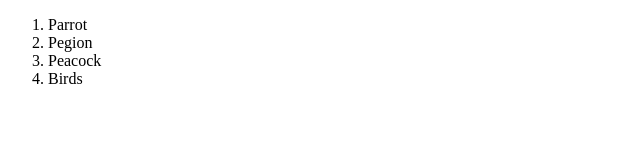
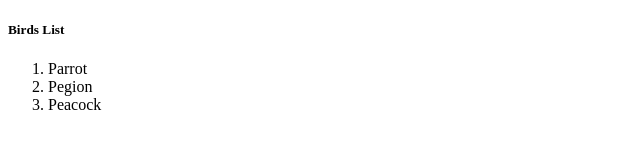
Before and after one commit to AshtamiHD/git_test, a plain HTML site: page new_page.html in a window 1280 px wide. Shown: the whole page, without its empty margins (0-640 px from the left). Drawn offline with Linux system fonts and the light colour scheme.

Commit message:
First Commit

```diff
--- a/new_page.html
+++ b/new_page.html
@@ -7,11 +7,11 @@
     <title>Document</title>
 </head>
 <body>
+        <h5>Birds List</h5>
 <ol class="a">
     <li>Parrot</li>
     <li>Pegion</li>
     <li>Peacock</li>
-    <li>Birds</li>
 </ol>
 </body>
 </html>
```
